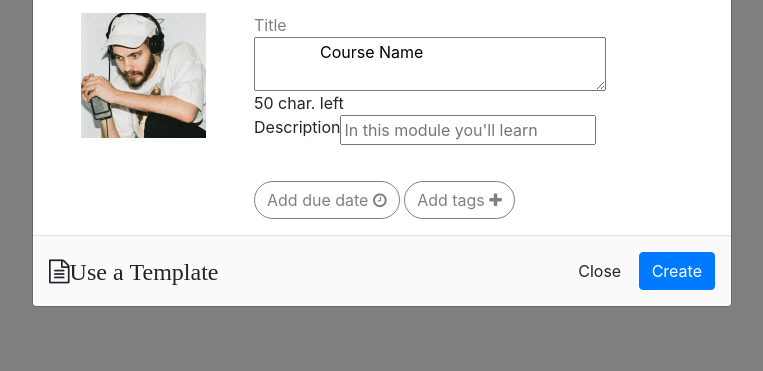
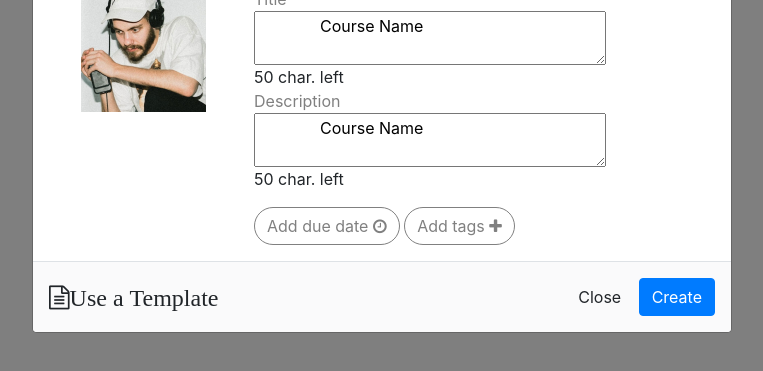
Before and after one commit to consciencedub/course-modal, a plain HTML site: page index.html in a window 1280 px wide. Both pictures are taken after a click on the button "Start a New Course". Shown: the part 283-654 px from the top of the page, without its empty margins (258-1021 px from the left). Drawn offline with nearby package versions, Linux system fonts and the light colour scheme.

Commit message:
A capped in assets

```diff
--- a/index.html
+++ b/index.html
@@ -37,7 +37,7 @@
           <div class="container-fluid pt-3">
 
             <div class="course-img pl-5">
-              <img src="assets/san-holo.jpg" alt="San Holo" height="125" width="125">
+              <img src="Assets/san-holo.jpg" alt="San Holo" height="125" width="125">
             </div>
 
             <div class="course-info pl-5">
@@ -50,12 +50,13 @@
               <span>50 char. left</span>
             </div>
 
-
-              <div>
-
-                <div class="description">Description <input type="text" id="myText" placeholder="In this module you'll learn">
-                </div>
-              </div>
+            <div class="duh">
+              <div class="modal-subhead">Description</div>
+              <textarea id="message2">
+              Course Name
+              </textarea>
+              <span>50 char. left</span>
+            </div>
 
               <div class="add pb-3 pt-3">
                 <button type="button" class="btn btn-rounded btn-outline-primary"><span>Add due date <i class="fa fa-clock-o" style="font-size:16px"></i></span></button>
```
